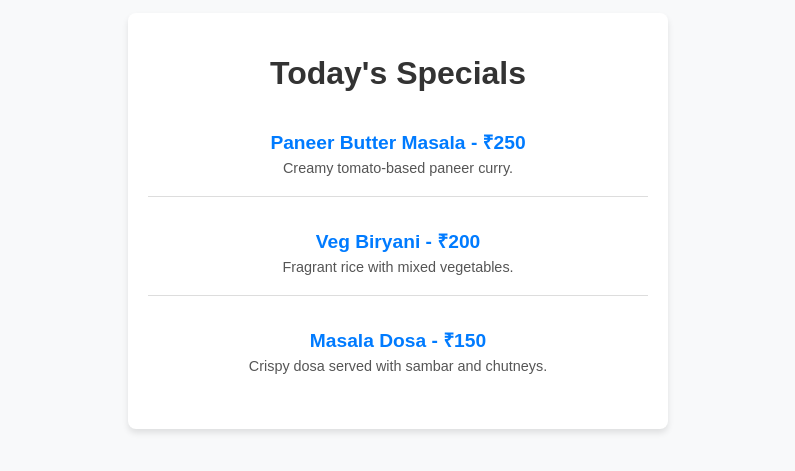
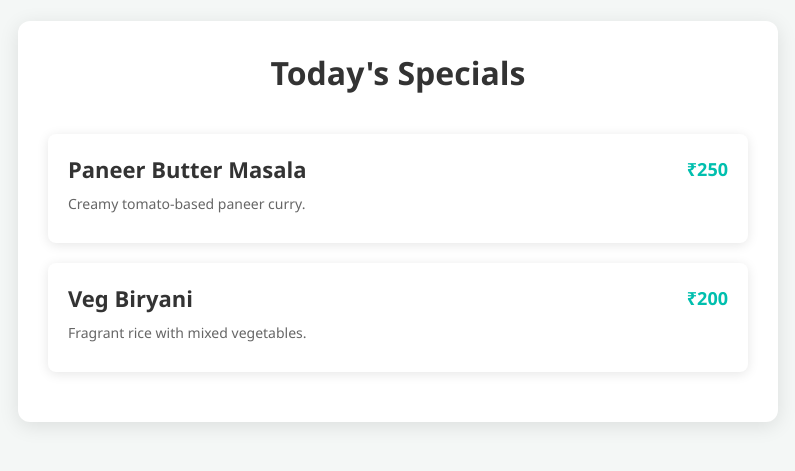
Before and after one commit to archit0311/todaysspecial, a plain HTML site: page index.html in a window 1280 px wide. Shown: the part 179-650 px from the top of the page, without its empty margins (242-1037 px from the left). Drawn offline with Linux system fonts and the light colour scheme.

Commit message:
22 jan update

```diff
--- a/index.html
+++ b/index.html
@@ -6,89 +6,105 @@
     <title>Today's Specials</title>
     <style>
         body {
-            font-family: Arial, sans-serif;
+            font-family: 'Segoe UI', Tahoma, Geneva, Verdana, sans-serif;
             margin: 0;
             padding: 0;
+            background-color: #f4f7f6;
             display: flex;
             justify-content: center;
             align-items: center;
-            height: 100vh;
-            background-color: #f8f9fa;
+            min-height: 100vh;
         }
+
         .container {
+            width: 90%;
+            max-width: 700px;
+            background-color: #ffffff;
+            border-radius: 12px;
+            padding: 30px;
+            box-shadow: 0 4px 20px rgba(0, 0, 0, 0.1);
+        }
+
+        .header {
             text-align: center;
-            background: #fff;
+            margin-bottom: 40px;
+        }
+
+        .header h1 {
+            font-size: 32px;
+            color: #333;
+            font-weight: bold;
+            margin: 0;
+        }
+
+        .special-list {
+            list-style: none;
+            padding: 0;
+            margin: 0;
+        }
+
+        .special-item {
+            background-color: #fff;
             border-radius: 8px;
+            box-shadow: 0 2px 12px rgba(0, 0, 0, 0.1);
+            margin-bottom: 20px;
             padding: 20px;
-            box-shadow: 0 4px 6px rgba(0, 0, 0, 0.1);
-            max-width: 500px;
-            width: 90%;
+            display: flex;
+            flex-direction: column;
+            justify-content: space-between;
+            transition: box-shadow 0.3s ease;
         }
-        h1 {
-            font-size: 2rem;
+
+        .special-item:hover {
+            box-shadow: 0 4px 16px rgba(0, 0, 0, 0.15);
+        }
+
+        .special-item h2 {
+            margin: 0;
+            font-size: 22px;
             color: #333;
+            display: flex;
+            justify-content: space-between;
+            align-items: center;
+            font-weight: 600;
         }
-        .special {
-            margin: 15px 0;
-            padding: 15px;
-            border-bottom: 1px solid #ddd;
+
+        .rate {
+            font-size: 18px;
+            font-weight: bold;
+            color: #00BFAE; /* Slightly more subtle color */
+            margin-left: 20px; /* Space between item name and rate */
         }
-        .special:last-child {
-            border-bottom: none;
-        }
-        .special h2 {
-            margin: 0;
-            font-size: 1.2rem;
-            color: #007bff;
-        }
-        .special p {
-            margin: 5px 0;
-            font-size: 0.9rem;
-            color: #555;
+
+        .description {
+            font-size: 14px;
+            color: #666;
+            margin: 10px 0;
         }
     </style>
 </head>
 <body>
     <div class="container">
-        <h1>Today's Specials</h1>
-        <div id="specials-list">
-            <!-- Specials will be dynamically loaded here -->
+        <div class="header">
+            <h1>Today's Specials</h1>
         </div>
+        <ul class="special-list">
+            <li class="special-item">
+                <h2>
+                    Paneer Butter Masala
+                    <span class="rate">₹250</span>
+                </h2>
+                <p class="description">Creamy tomato-based paneer curry.</p>
+            </li>
+            <li class="special-item">
+                <h2>
+                    Veg Biryani
+                    <span class="rate">₹200</span>
+                </h2>
+                <p class="description">Fragrant rice with mixed vegetables.</p>
+            </li>
+            <!-- Add more items manually here -->
+        </ul>
     </div>
-
-    <script>
-        // Update this array to modify the specials
-        const specials = [
-            {
-                name: "Paneer Butter Masala",
-                rate: "₹250",
-                description: "Creamy tomato-based paneer curry."
-            },
-            {
-                name: "Veg Biryani",
-                rate: "₹200",
-                description: "Fragrant rice with mixed vegetables."
-            },
-            {
-                name: "Masala Dosa",
-                rate: "₹150",
-                description: "Crispy dosa served with sambar and chutneys."
-            }
-        ];
-
-        // Function to render the specials
-        function renderSpecials() {
-            const specialsList = document.getElementById('specials-list');
-            specialsList.innerHTML = specials.map(special => `
-                <div class="special">
-                    <h2>${special.name} - ${special.rate}</h2>
-                    <p>${special.description}</p>
-                </div>
-            `).join('');
-        }
-
-        // Initial render
-        renderSpecials();
-    </script>
 </body>
 </html>
```
